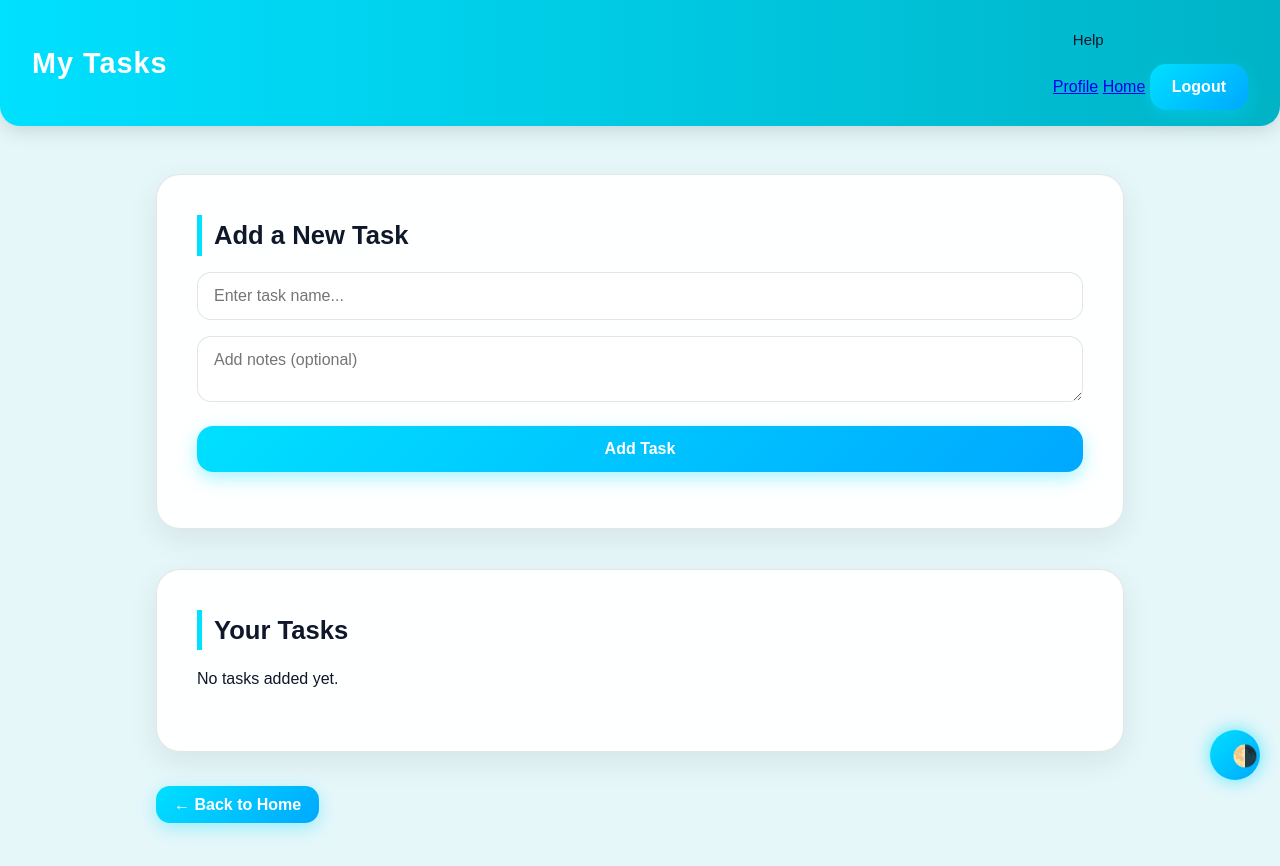
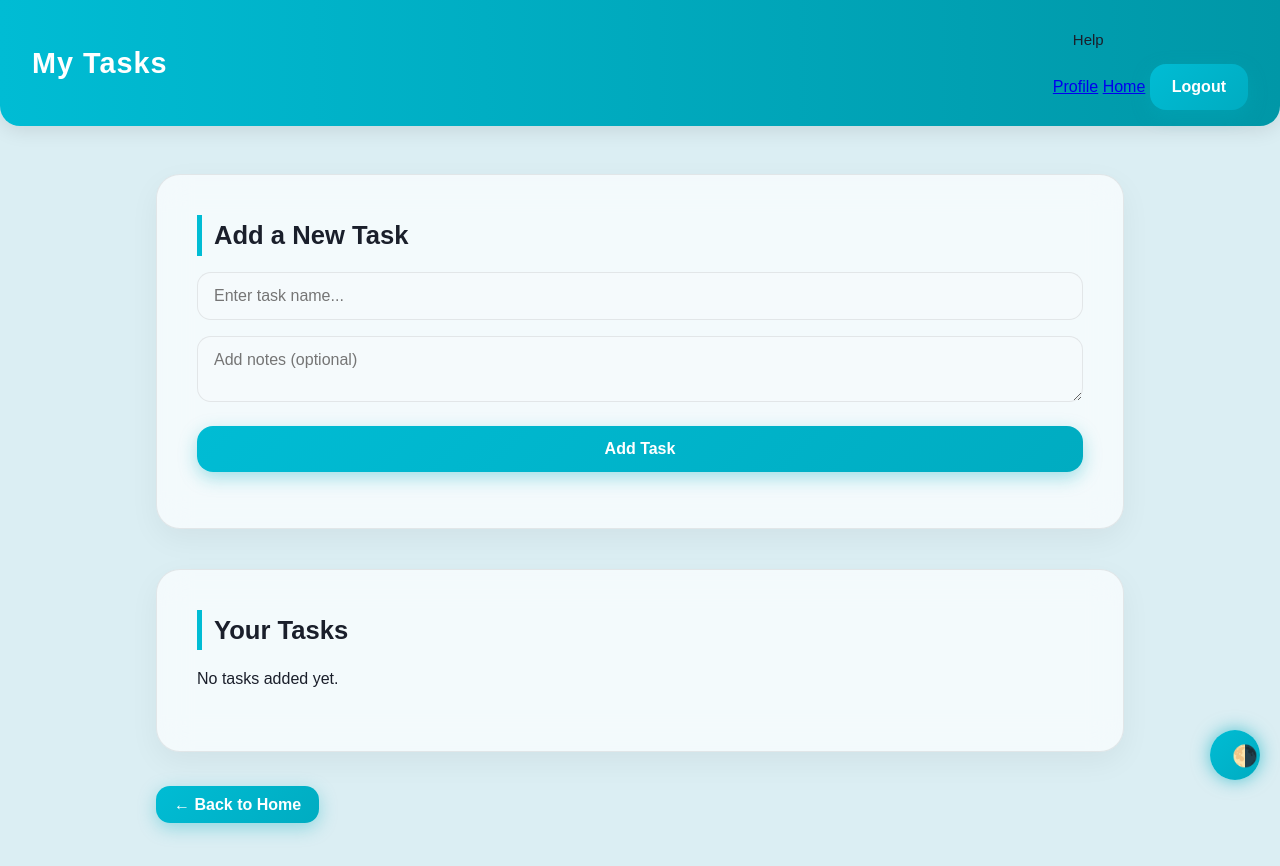
Before and after one commit to KotiVR/To-Do-List, a Flask app: page /mytasks in a window 1280 px wide. Run offline with Flask 3, Linux system fonts and the light colour scheme; the visitor is signed in with stand-in values (Sample User, id 1); data that the repository does not hold is empty; some libraries are stand-ins or nearby versions.

Commit message:
Updated home and styles.

```diff
--- a/static/style.css
+++ b/static/style.css
@@ -1,53 +1,53 @@
 /* ================================
-   🌊 ToDoFlow — Premium Cyan-Teal Theme v4
+   🌊 ToDoFlow — Soft Cyan-Teal Theme
    ================================ */
 
 /* --- Light Mode Colors --- */
 :root {
-  --bg: #e6f7fa;
-  --text: #0f172a;
-  --card-bg: rgba(255, 255, 255, 0.95);
-  --accent1: #00e0ff;
-  --accent2: #00b3c6;
-  --accent3: #00a8ff;
-  --border: rgba(0, 0, 0, 0.1);
-  --shadow: rgba(0, 0, 0, 0.08);
-  --shadow-strong: rgba(0, 0, 0, 0.15);
-  --pending: #00bcd4;
-  --completed: #26c6da;
-  --hover: #d0f0fb;
-  --btn-hover: #00c8ff;
-  --dropdown-bg: #ffffff;
-  --dropdown-text: #0f172a;
-  --dropdown-hover: #e0f7fa;
-  --tooltip-bg: #00bcd4;
+  --bg: #dbeef3;
+  --text: #1a1f2b;
+  --card-bg: rgba(245, 250, 252, 0.95);
+  --accent1: #00bcd4;
+  --accent2: #0097a7;
+  --accent3: #00acc1;
+  --border: rgba(0, 0, 0, 0.08);
+  --shadow: rgba(0, 0, 0, 0.05);
+  --shadow-strong: rgba(0, 0, 0, 0.1);
+  --pending: #00a3b5;
+  --completed: #0097a7;
+  --hover: #cde7ed;
+  --btn-hover: #00a5c0;
+  --dropdown-bg: #f7fbfc;
+  --dropdown-text: #1a1f2b;
+  --dropdown-hover: #d0e6eb;
+  --tooltip-bg: #00a3b5;
   --tooltip-text: #fff;
-  --badge-pending: #00acc1;
-  --badge-completed: #26c6da;
+  --badge-pending: #0097a7;
+  --badge-completed: #007c91;
 }
 
 /* --- Dark Mode Colors --- */
 [data-theme="dark"] {
-  --bg: #07141d;
-  --text: #e2e8f0;
-  --card-bg: rgba(14, 25, 38, 0.92);
-  --accent1: #06e1ff;
-  --accent2: #00b8d4;
-  --accent3: #00cfff;
-  --border: rgba(255, 255, 255, 0.08);
-  --shadow: rgba(0, 0, 0, 0.7);
-  --shadow-strong: rgba(0, 0, 0, 0.85);
-  --pending: #00e5ff;
-  --completed: #29f1ff;
-  --hover: #102635;
-  --btn-hover: #00cfff;
-  --dropdown-bg: #0e1a24;
-  --dropdown-text: #e2e8f0;
-  --dropdown-hover: #1c2a36;
-  --tooltip-bg: #00bcd4;
+  --bg: #0b1c25;
+  --text: #d0d7e0;
+  --card-bg: rgba(16, 28, 38, 0.92);
+  --accent1: #00acc1;
+  --accent2: #0097a7;
+  --accent3: #00838f;
+  --border: rgba(255, 255, 255, 0.05);
+  --shadow: rgba(0, 0, 0, 0.6);
+  --shadow-strong: rgba(0, 0, 0, 0.75);
+  --pending: #00bcd4;
+  --completed: #26c6da;
+  --hover: #11222e;
+  --btn-hover: #00acc1;
+  --dropdown-bg: #11222e;
+  --dropdown-text: #d0d7e0;
+  --dropdown-hover: #1a303c;
+  --tooltip-bg: #00acc1;
   --tooltip-text: #fff;
-  --badge-pending: #00e5ff;
-  --badge-completed: #29f1ff;
+  --badge-pending: #00bcd4;
+  --badge-completed: #26c6da;
 }
 
 /* --- Global Reset --- */
@@ -156,7 +156,7 @@ main {
 }
 .card:hover {
   transform: translateY(-4px);
-  box-shadow: 0 12px 40px rgba(0, 224, 255, 0.3);
+  box-shadow: 0 12px 40px rgba(0, 172, 190, 0.3);
 }
 
 /* --- Titles & Headings --- */
@@ -190,14 +190,14 @@ input[type="submit"] {
   cursor: pointer;
   text-decoration: none;
   display: inline-block;
-  box-shadow: 0 6px 18px rgba(0, 224, 255, 0.35);
+  box-shadow: 0 6px 18px rgba(0, 172, 190, 0.35);
   transition: all 0.3s ease;
 }
 .btn:hover,
 button:hover,
 input[type="submit"]:hover {
   transform: translateY(-3px) scale(1.02);
-  box-shadow: 0 10px 28px rgba(0, 224, 255, 0.45);
+  box-shadow: 0 10px 28px rgba(0, 172, 190, 0.45);
 }
 
 /* --- Status Badges --- */
@@ -227,7 +227,7 @@ select {
   padding: 14px 16px;
   border-radius: 14px;
   border: 1px solid var(--border);
-  background: rgba(255, 255, 255, 0.9);
+  background: rgba(245, 250, 252, 0.9);
   font-size: 1rem;
   color: var(--text);
   outline: none;
@@ -286,12 +286,12 @@ select.dropdown {
 }
 select.dropdown:hover {
   background-color: var(--dropdown-hover);
-  box-shadow: 0 0 14px rgba(0, 224, 255, 0.25);
+  box-shadow: 0 0 14px rgba(0, 172, 190, 0.25);
   transform: translateY(-1px);
 }
 select.dropdown:focus {
   border-color: var(--accent2);
-  box-shadow: 0 0 22px rgba(0, 224, 255, 0.6);
+  box-shadow: 0 0 22px rgba(0, 172, 190, 0.6);
 }
 select.dropdown option {
   background: var(--dropdown-bg);
@@ -305,8 +305,8 @@ select.dropdown option {
   to {opacity: 1; transform: translateY(0);}
 }
 @keyframes glowPulse {
-  0%, 100% { box-shadow: 0 0 10px rgba(0, 224, 255, 0.4); }
-  50% { box-shadow: 0 0 20px rgba(0, 224, 255, 0.7); }
+  0%, 100% { box-shadow: 0 0 10px rgba(0, 172, 190, 0.4); }
+  50% { box-shadow: 0 0 20px rgba(0, 172, 190, 0.7); }
 }
 
 /* --- Media Queries for Mobile --- */
@@ -329,12 +329,12 @@ select.dropdown option {
   padding: 10px 18px;
   font-weight: 600;
   text-decoration: none;
-  box-shadow: 0 5px 18px rgba(0, 224, 255, 0.35);
+  box-shadow: 0 5px 18px rgba(0, 172, 190, 0.35);
   transition: all 0.3s ease;
 }
 .back-btn:hover {
   transform: translateY(-2px) scale(1.02);
-  box-shadow: 0 10px 25px rgba(0, 224, 255, 0.45);
+  box-shadow: 0 10px 25px rgba(0, 172, 190, 0.45);
 }
 
 /* --- Dark Mode Toggle --- */
@@ -350,17 +350,18 @@ select.dropdown option {
   height: 50px;
   font-size: 1.3rem;
   cursor: pointer;
-  box-shadow: 0 4px 18px rgba(0, 224, 255, 0.4);
+  box-shadow: 0 4px 18px rgba(0, 172, 190, 0.4);
   transition: all 0.25s ease;
   animation: glowPulse 4s infinite ease-in-out;
 }
 #theme-toggle:hover {
   transform: rotate(15deg) scale(1.05);
-  box-shadow: 0 0 28px rgba(0, 224, 255, 0.8);
+  box-shadow: 0 0 28px rgba(0, 172, 190, 0.8);
 }
 
-/* ============================= END PREMIUM THEME ============================= */
+/* ============================= END SOFT THEME ============================= */
 
+/* --- Task Summary Cards --- */
 .task-summary {
   display: flex;
   gap: 2rem;
@@ -382,10 +383,10 @@ select.dropdown option {
 }
 
 .task-card.pending h3 {
-  color: #00bcd4;
+  color: var(--pending);
 }
 .task-card.completed h3 {
-  color: #26c6da;
+  color: var(--completed);
 }
 
 .task-count {
@@ -403,12 +404,12 @@ select.dropdown option {
 
 .progress {
   height: 100%;
-  background: #00bcd4;
+  background: var(--pending);
   border-radius: 8px 0 0 8px;
 }
 
 .completed-progress {
-  background: #26c6da;
+  background: var(--completed);
 }
 
 @media (max-width: 768px) {
```
